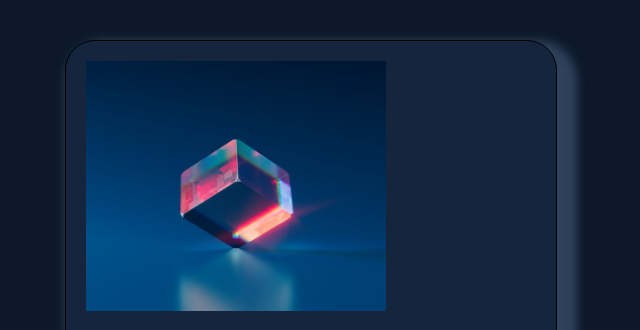
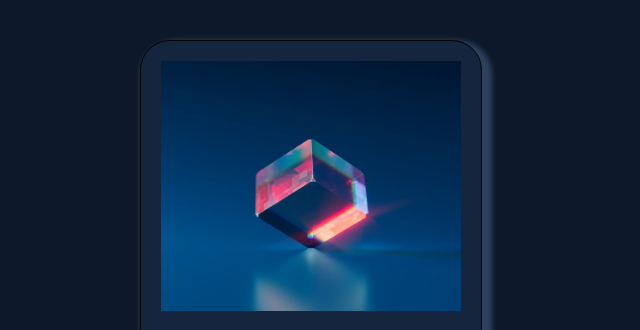
Before and after one commit to ola0ashton/nft-preview-card-component-main, a plain HTML site: page index.html in a window 1280 px wide. Shown: the top 330 px of the page, without its empty margins (329-969 px from the left). Drawn offline with Linux system fonts and the light colour scheme.

Commit message:
modified

```diff
--- a/style.css
+++ b/style.css
@@ -13,11 +13,11 @@ main{
     border: 1px solid black;
     border-radius: 30px;
     background: hsl(216, 50%, 16%);
-    width: 450px;
+    width: 300px;
     height: 500px;
     padding: 20px;
     gap: 10px;
-    box-shadow: 10px 10px 10px 10px hsl(215, 32%, 27%);
+    box-shadow: 5px 5px 5px 5px hsl(215, 32%, 27%);
     margin: auto;
     margin-top: 5vh;
     flex-direction: column;
```
